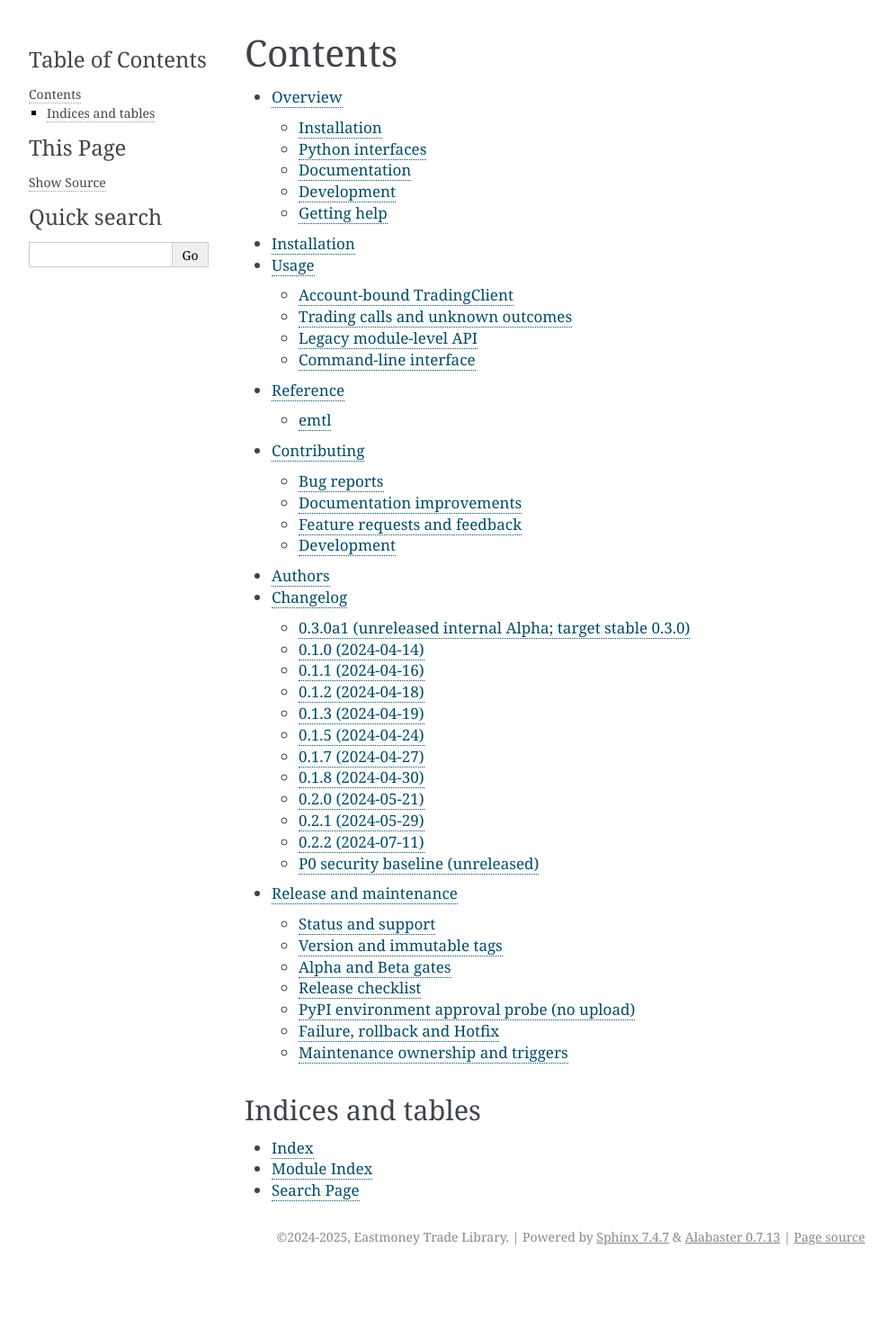
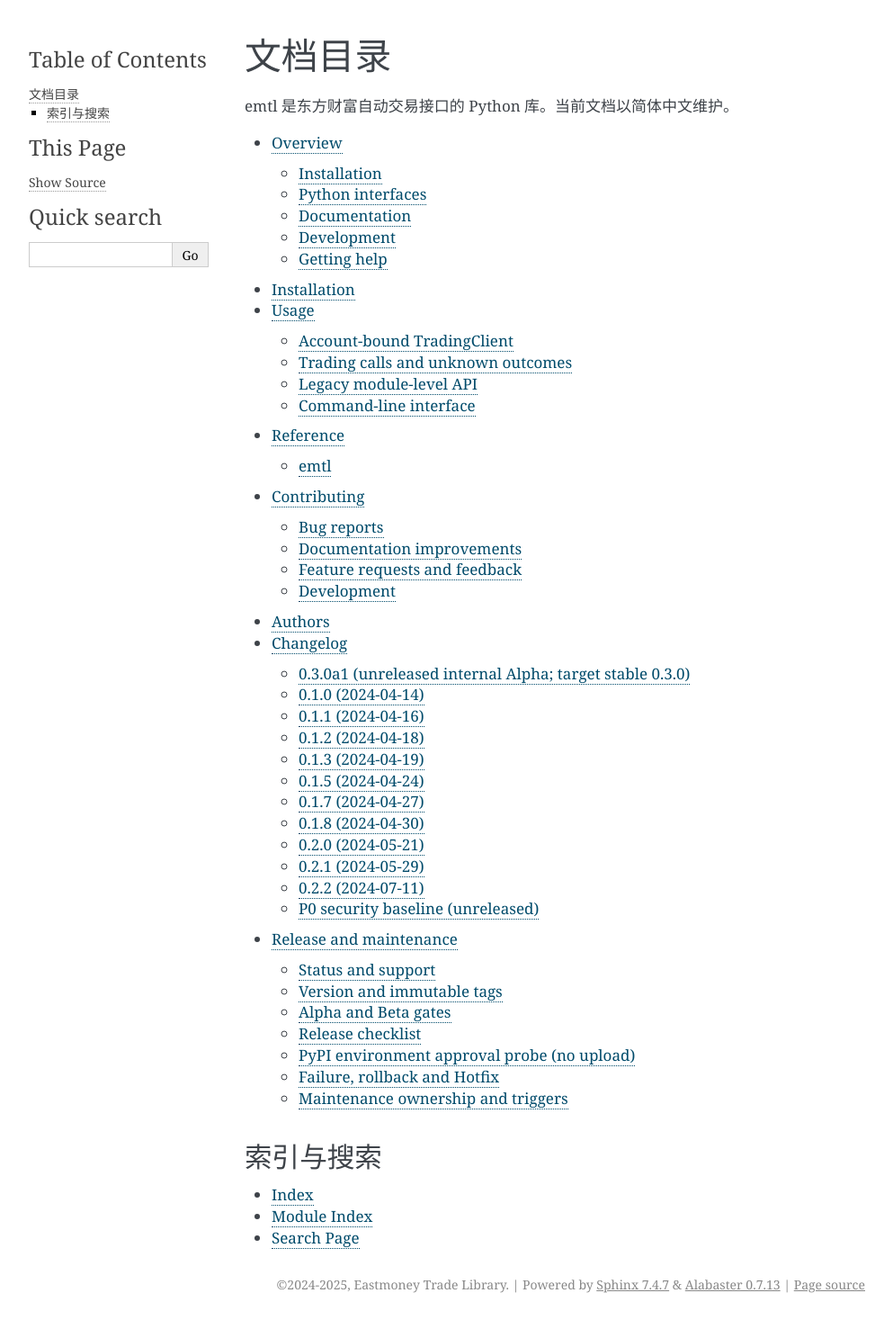
Before and after one commit to riiy/emtl, a Sphinx documentation site: the page built from docs/index.rst, in a window 1280 px wide. Shown: the whole page at 90% size, without its empty margins (148-1141 px from the left). Built offline with Sphinx 7.4.7, drawn with Linux system fonts in a browser that asks for light colours; before the commit the page ends 1414 px from its top, so only the background shows below that.

Commit message:
docs(zh-cn): localize docs/index.rst

```diff
--- a/docs/index.rst
+++ b/docs/index.rst
@@ -1,6 +1,8 @@
 ========
-Contents
+文档目录
 ========
+
+emtl 是东方财富自动交易接口的 Python 库。当前文档以简体中文维护。
 
 .. toctree::
    :maxdepth: 2
@@ -14,8 +16,8 @@
    changelog
    releasing
 
-Indices and tables
-==================
+索引与搜索
+==========
 
 * :ref:`genindex`
 * :ref:`modindex`
```
